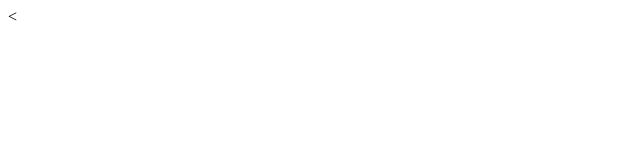
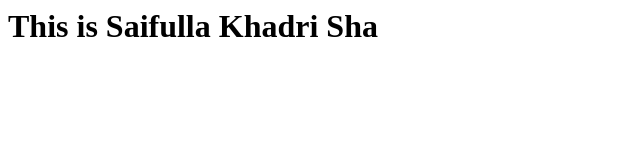
Before and after one commit to saifsha786/Test, a plain HTML site: page index.html in a window 1280 px wide. Shown: the whole page, without its empty margins (0-640 px from the left). Drawn offline with Linux system fonts and the light colour scheme.

Commit message:
index.html

```diff
--- a/index.html
+++ b/index.html
@@ -1 +1,5 @@
-<
+<html>
+  <body>
+  <h1> This is Saifulla Khadri Sha </h1>
+  </body>
+</html>
```
